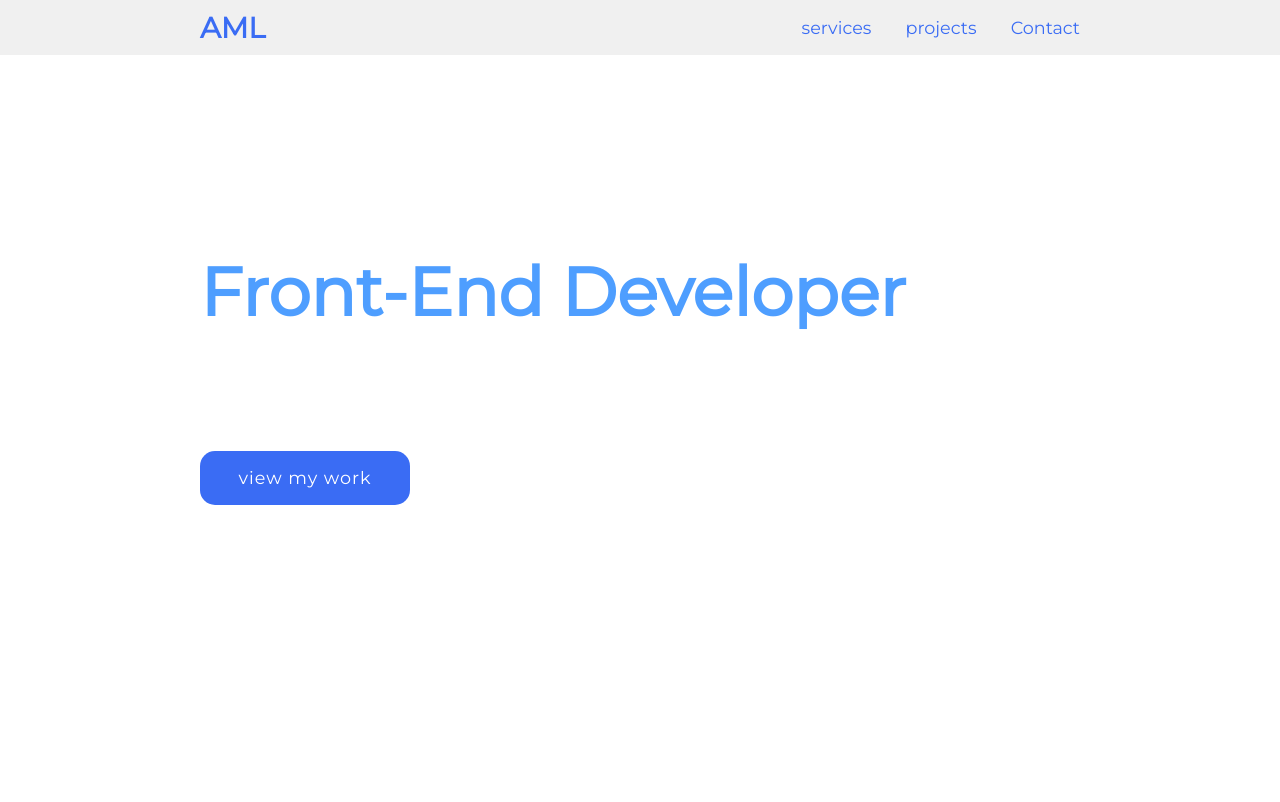
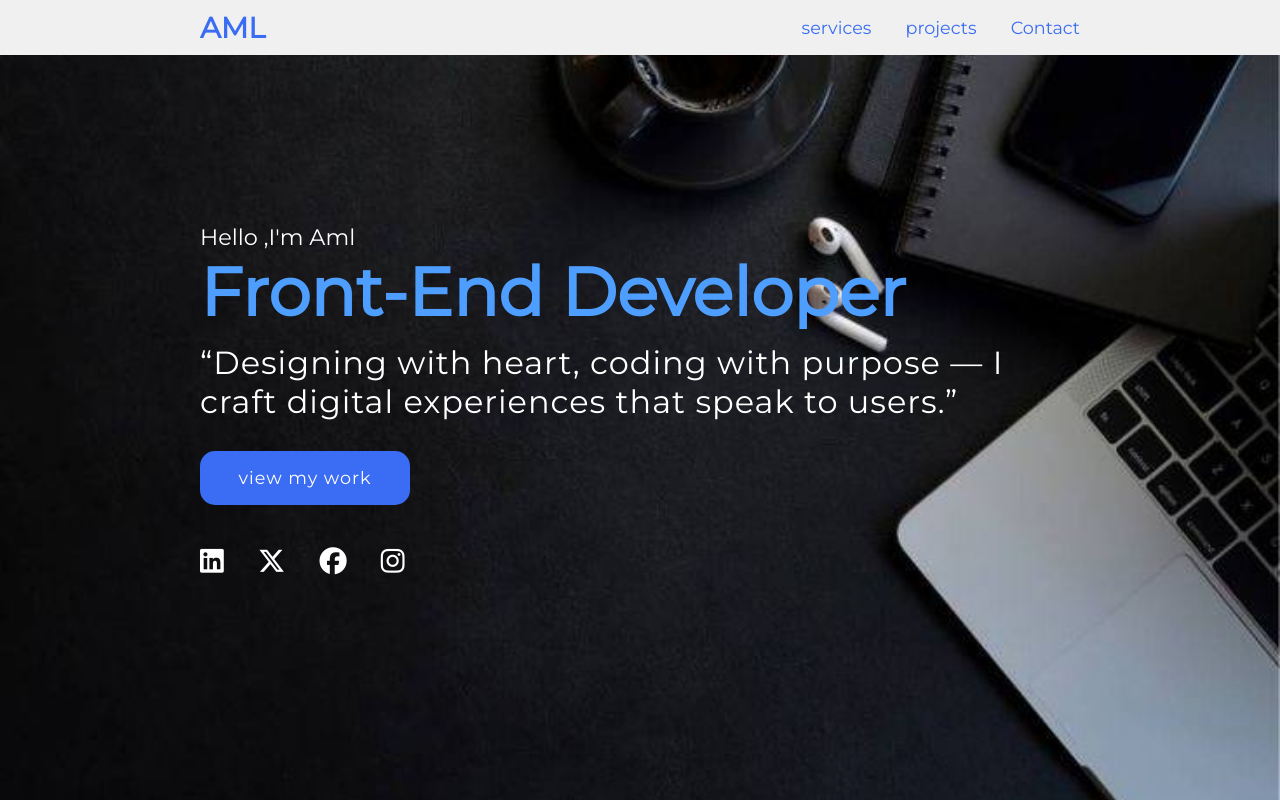
Before and after one commit to amlyasser2005/portfolio, a plain HTML site: page index.html in a window 1280 px wide. Shown: the top 802 px of the page. Drawn offline with Linux system fonts and the light colour scheme.

Commit message:
Add files via upload
update background image

```diff
--- a/style.css
+++ b/style.css
@@ -58,7 +58,7 @@ section{
   min-height: 100vh;
   display: flex;
    align-items: center;
-  background: url(images/bbg.jpg) no-repeat;
+  background: url(images/background.jpg) no-repeat;
   background-size: cover;
   background-position: center;
   background-attachment: fixed; /* ده بيخلي الصورة ثابتة */
```
